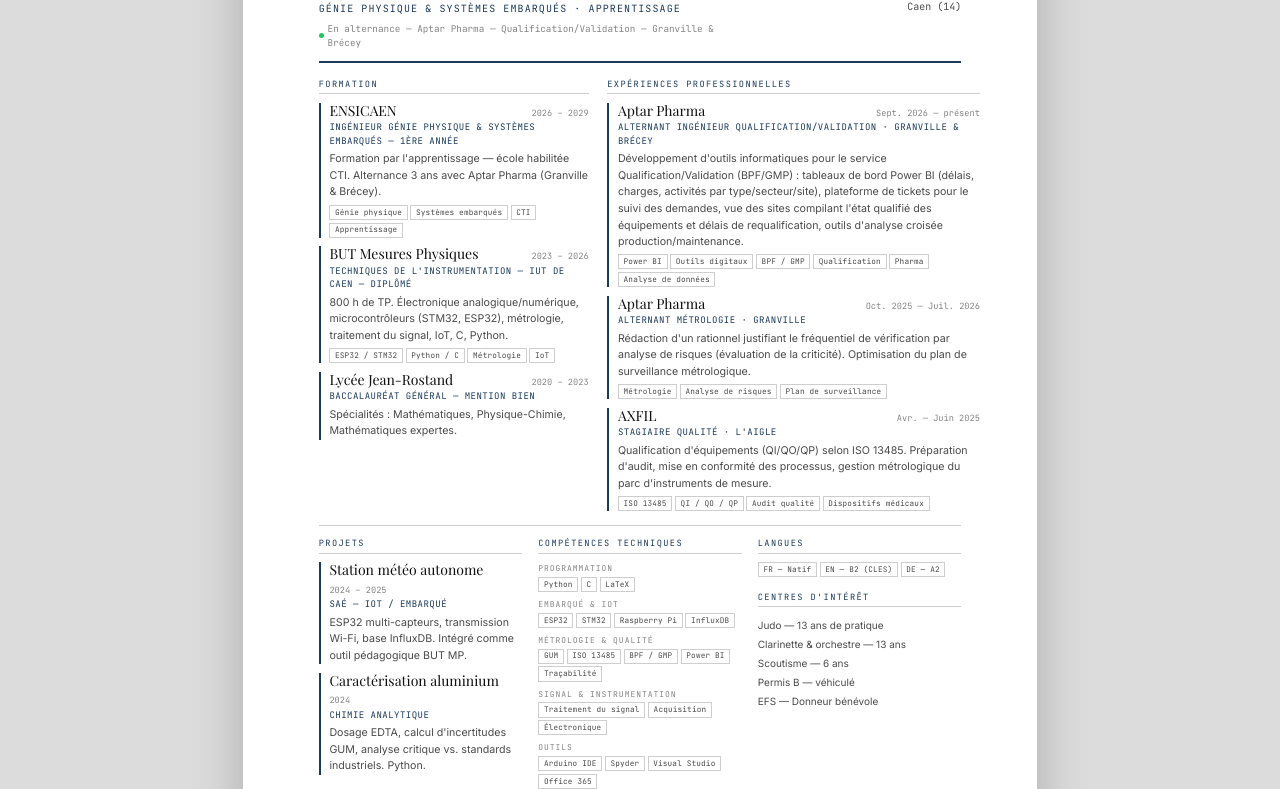
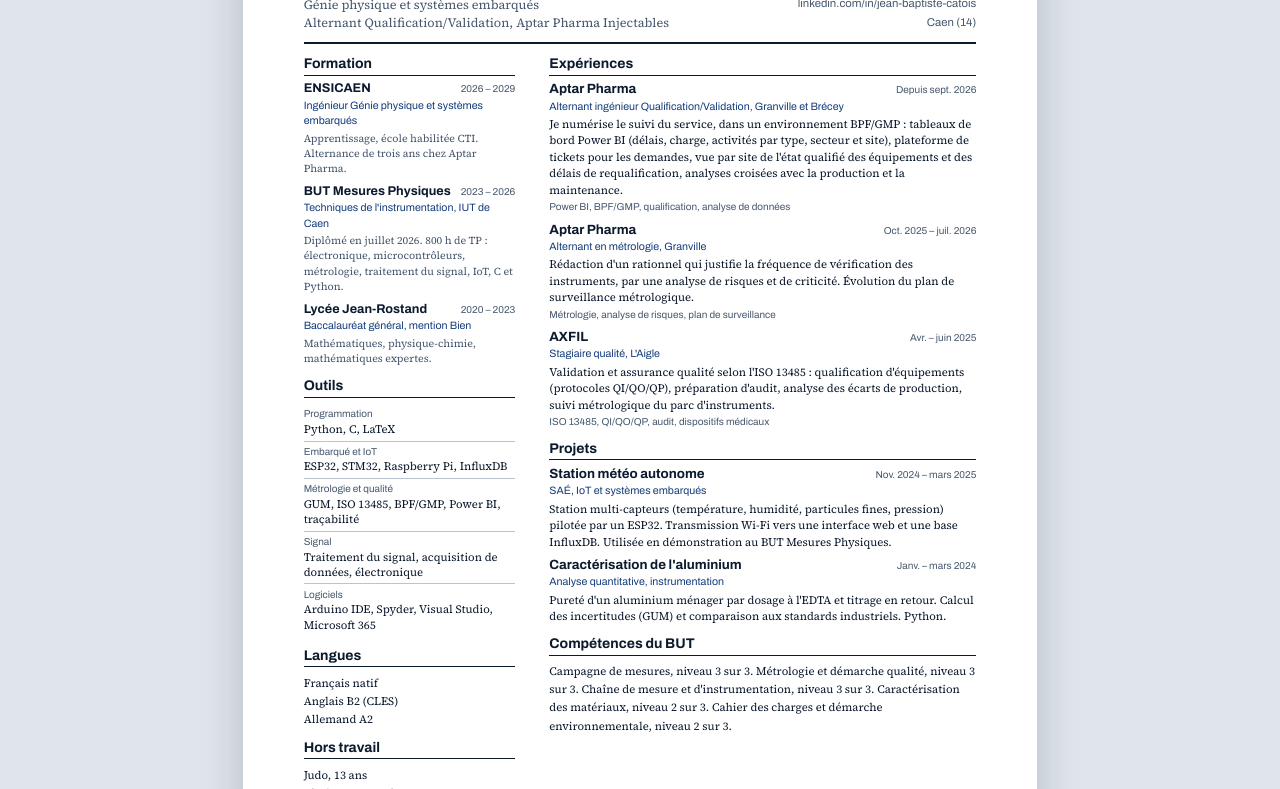
Before and after one commit to CasseCatoisco/portfolio, a plain HTML site: page cv/index.html in a window 1280 px wide. Shown: the part 160-949 px from the top of the page. Drawn offline with nearby package versions, Linux system fonts and the light colour scheme; a web font is replaced by a local one.

Commit message:
Bouton CV dans la barre du haut, CV (HTML et PDF) harmonisé avec le nouveau design
Co-Authored-By: Claude Sonnet 5.5 <noreply@anthropic.com>

```diff
--- a/cv/index.html
+++ b/cv/index.html
@@ -7,7 +7,7 @@
 
   <link rel="preconnect" href="https://fonts.googleapis.com">
   <link rel="preconnect" href="https://fonts.gstatic.com" crossorigin>
-  <link href="https://fonts.googleapis.com/css2?family=Inter:wght@300;400;500;600&family=JetBrains+Mono:wght@400;500&family=Playfair+Display:ital,wght@0,400;0,700;1,400;1,700&display=swap" rel="stylesheet">
+  <link href="https://fonts.googleapis.com/css2?family=Archivo:wdth,wght@62..125,400..800&family=Source+Serif+4:ital,opsz,wght@0,8..60,400..600;1,8..60,400&display=swap" rel="stylesheet">
 
   <style>
     *, *::before, *::after { box-sizing: border-box; margin: 0; padding: 0; }
@@ -17,16 +17,12 @@
     @page { size: A4; margin: 0; }
 
     :root {
-      --ink:    #0F0F0F;
-      --navy:   #1B3A5C;
-      --muted:  #4A4A4A;
-      --light:  #848484;
-      --border: #CECECE;
-      --bg:     #FFFFFF;
-
-      --f-head: 'Playfair Display', Georgia, serif;
-      --f-body: 'Inter', system-ui, sans-serif;
-      --f-mono: 'JetBrains Mono', monospace;
+      --ink:   #0c1a2e;
+      --muted: #46586e;
+      --rule:  #b9c4d0;
+      --blue:  #153d7c;
+      --f-head: 'Archivo', 'Arial Narrow', sans-serif;
+      --f-body: 'Source Serif 4', Georgia, serif;
     }
 
     html { font-size: 10pt; }
@@ -34,239 +30,128 @@
     body {
       font-family: var(--f-body);
       color: var(--ink);
-      background: var(--bg);
-      line-height: 1.5;
+      background: #fff;
+      line-height: 1.45;
       -webkit-print-color-adjust: exact;
       print-color-adjust: exact;
     }
 
-    /* ── Bouton impression (écran uniquement) ── */
+    h1, h2, h3 {
+      font-family: var(--f-head);
+      font-variation-settings: 'wdth' 85;
+      font-weight: 700;
+      line-height: 1.1;
+    }
+
+    /* ── Barre d'impression (écran seulement) ── */
     .print-bar {
       position: fixed;
-      top: 0;
-      left: 0;
-      right: 0;
-      background: var(--navy);
-      color: #fff;
+      inset: 0 0 auto 0;
+      z-index: 100;
       display: flex;
       align-items: center;
       justify-content: center;
-      gap: 1.5rem;
-      padding: 0.55rem 1.5rem;
-      z-index: 100;
-    }
-    .print-bar p {
-      font-family: var(--f-mono);
-      font-size: 7pt;
-      letter-spacing: 0.08em;
-      opacity: 0.7;
+      gap: 1.25rem;
+      padding: 0.55rem 1.25rem;
+      background: var(--ink);
+      color: #e7eef7;
+      font-family: var(--f-head);
+      font-size: 9pt;
     }
     .print-bar button {
-      font-family: var(--f-mono);
-      font-size: 7.5pt;
-      letter-spacing: 0.1em;
-      text-transform: uppercase;
-      background: #fff;
-      color: var(--navy);
-      border: none;
-      padding: 0.3rem 0.9rem;
+      font: inherit;
+      font-weight: 600;
+      background: #7db0ff;
+      color: var(--ink);
+      border: 0;
+      padding: 0.35rem 0.9rem;
       cursor: pointer;
-      font-weight: 500;
     }
     @media print { .print-bar { display: none; } }
 
-    /* ── Page ── */
-    .page {
-      max-width: 21cm;
-      margin: 0 auto;
-      padding: 1.5cm 2cm 1.3cm;
-    }
+    .page { max-width: 21cm; margin: 0 auto; padding: 1.3cm 1.6cm 1.1cm; }
 
-    /* ── HEADER ── */
+    /* ── En-tête ── */
     .cv-header {
       display: grid;
       grid-template-columns: 1fr auto;
-      align-items: start;
-      gap: 1rem;
-      padding-bottom: 0.85rem;
-      border-bottom: 2px solid var(--navy);
-      margin-bottom: 1.1rem;
+      gap: 1.2rem;
+      align-items: end;
+      padding-bottom: 0.7rem;
+      margin-bottom: 0.9rem;
+      border-bottom: 2px solid var(--ink);
     }
 
     .cv-name {
-      font-family: var(--f-head);
-      font-size: 30pt;
-      font-weight: 400;
-      line-height: 1.0;
+      font-size: 32pt;
+      font-weight: 800;
+      font-variation-settings: 'wdth' 70;
       letter-spacing: -0.01em;
-    }
-    .cv-name em { font-style: italic; }
-
-    .cv-title {
-      font-family: var(--f-mono);
-      font-size: 7.5pt;
-      color: var(--navy);
-      text-transform: uppercase;
-      letter-spacing: 0.11em;
-      margin-top: 0.45rem;
-      line-height: 1.75;
+      line-height: 0.95;
     }
 
-    .cv-status {
-      font-family: var(--f-mono);
-      font-size: 7pt;
-      color: var(--light);
-      margin-top: 0.3rem;
-      display: flex;
-      align-items: center;
-      gap: 0.4em;
-    }
-    .cv-status::before {
-      content: '';
-      display: inline-block;
-      width: 0.55em;
-      height: 0.55em;
-      border-radius: 50%;
-      background: #22C55E;
-      flex-shrink: 0;
-    }
+    .cv-title { margin-top: 0.4rem; font-size: 9.5pt; color: var(--muted); line-height: 1.45; }
 
     .cv-contacts {
       text-align: right;
-      padding-top: 0.25rem;
+      font-family: var(--f-head);
+      font-size: 8.5pt;
+      line-height: 1.7;
+      color: var(--muted);
     }
-    .cv-contact-item {
-      font-family: var(--f-mono);
+
+    /* ── Grille ── */
+    .cv-grid { display: grid; grid-template-columns: 5.6cm 1fr; column-gap: 0.9cm; }
+
+    .block { margin-bottom: 0.85rem; }
+
+    .block__title {
+      font-size: 10.5pt;
+      padding-bottom: 0.25rem;
+      margin-bottom: 0.5rem;
+      border-bottom: 1px solid var(--ink);
+    }
+
+    .entry { margin-bottom: 0.6rem; break-inside: avoid; }
+    .entry:last-child { margin-bottom: 0; }
+
+    .entry__top { display: flex; justify-content: space-between; align-items: baseline; gap: 0.6rem; }
+    .entry__org { font-size: 10pt; }
+
+    .entry__when {
+      font-family: var(--f-head);
       font-size: 7.5pt;
       color: var(--muted);
-      display: block;
-      line-height: 1.9;
+      white-space: nowrap;
+      font-variant-numeric: tabular-nums;
     }
 
-    /* ── Section label ── */
-    .section-label {
-      font-family: var(--f-mono);
-      font-size: 6.5pt;
-      text-transform: uppercase;
-      letter-spacing: 0.16em;
-      color: var(--navy);
-      border-bottom: 1px solid var(--border);
-      padding-bottom: 0.2rem;
-      margin-bottom: 0.65rem;
+    .entry__role { font-family: var(--f-head); font-size: 8pt; color: var(--blue); margin: 0.05rem 0 0.15rem; }
+    .entry p.entry__desc { font-size: 8.5pt; line-height: 1.45; color: var(--ink); }
+    .entry__tools { margin-top: 0.15rem; font-family: var(--f-head); font-size: 7.5pt; color: var(--muted); }
+
+    .side .entry__org { font-size: 9.5pt; }
+    .side .entry__desc { font-size: 8pt !important; color: var(--muted) !important; }
+
+    /* ── Libellé | valeur ── */
+    .defs__row { padding: 0.25rem 0; border-bottom: 1px solid var(--rule); font-size: 8.5pt; }
+    .defs__row:last-child { border-bottom: 0; }
+    .defs dt { font-family: var(--f-head); font-size: 7.5pt; color: var(--muted); }
+    .defs dd { margin: 0; line-height: 1.35; }
+
+    .plain { font-size: 8.5pt; line-height: 1.6; }
+
+    @media print {
+      html { font-size: 9.5pt; }
+      .page { padding: 1.2cm 1.6cm 1cm; }
     }
 
-    /* ── TWO-COLUMN ── */
-    .body-grid {
-      display: grid;
-      grid-template-columns: 42% 58%;
-      gap: 1.4rem;
-      margin-bottom: 1rem;
-    }
-
-    /* ── ENTRY ── */
-    .entry {
-      padding-left: 0.65rem;
-      border-left: 2px solid var(--navy);
-      margin-bottom: 0.65rem;
-      break-inside: avoid;
-    }
-    .entry:last-child { margin-bottom: 0; }
-
-    .entry-header {
-      display: flex;
-      justify-content: space-between;
-      align-items: baseline;
-      gap: 0.4rem;
-      flex-wrap: wrap;
-    }
-
-    .entry-org {
-      font-family: var(--f-head);
-      font-size: 10.5pt;
-      font-weight: 400;
-      line-height: 1.15;
-    }
-
-    .entry-date {
-      font-family: var(--f-mono);
-      font-size: 6.5pt;
-      color: var(--light);
-      white-space: nowrap;
-    }
-
-    .entry-role {
-      font-family: var(--f-mono);
-      font-size: 6.8pt;
-      color: var(--navy);
-      text-transform: uppercase;
-      letter-spacing: 0.05em;
-      margin: 0.1rem 0 0.22rem;
-    }
-
-    .entry-desc {
-      font-size: 8pt;
-      color: var(--muted);
-      line-height: 1.55;
-      margin-bottom: 0.28rem;
-    }
-
-    /* ── Tags ── */
-    .tags {
-      display: flex;
-      flex-wrap: wrap;
-      gap: 0.2rem;
-    }
-    .tag {
-      font-family: var(--f-mono);
-      font-size: 5.8pt;
-      color: var(--muted);
-      border: 1px solid var(--border);
-      padding: 0.06rem 0.35rem;
-      letter-spacing: 0.02em;
-    }
-
-    /* ── BOTTOM THREE-COLUMN ── */
-    .bottom-grid {
-      display: grid;
-      grid-template-columns: 1fr 1fr 1fr;
-      gap: 1.2rem;
-      border-top: 1px solid var(--border);
-      padding-top: 0.85rem;
-    }
-
-    /* ── Skill groups ── */
-    .skill-group { margin-bottom: 0.45rem; }
-    .skill-group:last-child { margin-bottom: 0; }
-
-    .skill-lbl {
-      font-family: var(--f-mono);
-      font-size: 6pt;
-      text-transform: uppercase;
-      letter-spacing: 0.12em;
-      color: var(--light);
-      margin-bottom: 0.2rem;
-    }
-
-    .interest-list {
-      font-size: 7.5pt;
-      color: var(--muted);
-      line-height: 1.9;
-    }
-
-    /* ── Print ── */
-    @media print {
-      html { font-size: 9pt; }
-      .page { padding: 1.5cm 2cm 1.3cm; }
-    }
-
-    /* ── Screen preview ── */
     @media screen {
-      body { background: #DCDCDC; }
+      body { background: #dfe5eb; }
       .page {
-        background: white;
-        box-shadow: 0 6px 48px rgba(0,0,0,0.22);
-        margin: 1cm auto;
-        margin-top: 3rem;
+        background: #fff;
+        box-shadow: 0 4px 40px rgba(12, 26, 46, 0.2);
+        margin: 3.2rem auto 1cm;
         min-height: 29.7cm;
       }
     }
@@ -275,215 +160,135 @@
 <body>
 
   <div class="print-bar">
-    <p>Fichier · → · Imprimer · → · Enregistrer en PDF · (format A4, marges par défaut, sans en-têtes/pieds de page)</p>
+    <span>Pour enregistrer en PDF : Imprimer, format A4, sans en-têtes ni pieds de page.</span>
     <button onclick="window.print()">Imprimer / PDF</button>
   </div>
 
   <div class="page">
 
-    <!-- ── HEADER ── -->
     <header class="cv-header">
       <div>
-        <h1 class="cv-name">Jean-Baptiste <em>Catois</em></h1>
+        <h1 class="cv-name">Jean-Baptiste Catois</h1>
         <p class="cv-title">
-          Ingénieur ENSICAEN · 1ère année<br>
-          Génie Physique &amp; Systèmes Embarqués · Apprentissage
+          Ingénieur apprenti ENSICAEN, 1ère année<br>
+          Génie physique et systèmes embarqués<br>
+          Alternant Qualification/Validation, Aptar Pharma Injectables
         </p>
-        <p class="cv-status">En alternance — Aptar Pharma — Qualification/Validation — Granville &amp; Brécey</p>
       </div>
       <div class="cv-contacts">
-        <span class="cv-contact-item">jbcatois@outlook.fr</span>
-        <span class="cv-contact-item">07 83 95 86 03</span>
-        <span class="cv-contact-item">linkedin.com/in/jean-baptiste-catois</span>
-        <span class="cv-contact-item">Caen (14)</span>
+        jbcatois@outlook.fr<br>
+        07 83 95 86 03<br>
+        linkedin.com/in/jean-baptiste-catois<br>
+        Caen (14)
       </div>
     </header>
 
-    <!-- ── FORMATION + EXPÉRIENCES ── -->
-    <div class="body-grid">
+    <div class="cv-grid">
 
-      <!-- FORMATION -->
-      <section>
-        <p class="section-label">Formation</p>
+      <!-- Colonne gauche -->
+      <div class="side">
+
+        <section class="block">
+          <h2 class="block__title">Formation</h2>
 
           <div class="entry">
-          <div class="entry-header">
-            <h3 class="entry-org">ENSICAEN</h3>
-            <span class="entry-date">2026 – 2029</span>
-          </div>
-          <p class="entry-role">Ingénieur Génie Physique &amp; Systèmes Embarqués — 1ère année</p>
-          <p class="entry-desc">Formation par l'apprentissage — école habilitée CTI. Alternance 3 ans avec Aptar Pharma (Granville &amp; Brécey).</p>
-          <div class="tags">
-            <span class="tag">Génie physique</span>
-            <span class="tag">Systèmes embarqués</span>
-            <span class="tag">CTI</span>
-            <span class="tag">Apprentissage</span>
-          </div>
+            <div class="entry__top"><h3 class="entry__org">ENSICAEN</h3><span class="entry__when">2026 – 2029</span></div>
+            <p class="entry__role">Ingénieur Génie physique et systèmes embarqués</p>
+            <p class="entry__desc">Apprentissage, école habilitée CTI. Alternance de trois ans chez Aptar Pharma.</p>
           </div>
 
           <div class="entry">
-          <div class="entry-header">
-            <h3 class="entry-org">BUT Mesures Physiques</h3>
-            <span class="entry-date">2023 – 2026</span>
-          </div>
-          <p class="entry-role">Techniques de l'instrumentation — IUT de Caen — Diplômé</p>
-          <p class="entry-desc">800 h de TP. Électronique analogique/numérique, microcontrôleurs (STM32, ESP32), métrologie, traitement du signal, IoT, C, Python.</p>
-          <div class="tags">
-            <span class="tag">ESP32 / STM32</span>
-            <span class="tag">Python / C</span>
-            <span class="tag">Métrologie</span>
-            <span class="tag">IoT</span>
-          </div>
+            <div class="entry__top"><h3 class="entry__org">BUT Mesures Physiques</h3><span class="entry__when">2023 – 2026</span></div>
+            <p class="entry__role">Techniques de l'instrumentation, IUT de Caen</p>
+            <p class="entry__desc">Diplômé en juillet 2026. 800&nbsp;h de TP : électronique, microcontrôleurs, métrologie, traitement du signal, IoT, C et Python.</p>
           </div>
 
           <div class="entry">
-          <div class="entry-header">
-            <h3 class="entry-org">Lycée Jean-Rostand</h3>
-            <span class="entry-date">2020 – 2023</span>
-          </div>
-          <p class="entry-role">Baccalauréat Général — Mention Bien</p>
-          <p class="entry-desc">Spécialités : Mathématiques, Physique-Chimie, Mathématiques expertes.</p>
+            <div class="entry__top"><h3 class="entry__org">Lycée Jean-Rostand</h3><span class="entry__when">2020 – 2023</span></div>
+            <p class="entry__role">Baccalauréat général, mention Bien</p>
+            <p class="entry__desc">Mathématiques, physique-chimie, mathématiques expertes.</p>
           </div>
         </section>
 
-      <!-- EXPÉRIENCES -->
-      <section>
-        <p class="section-label">Expériences professionnelles</p>
+        <section class="block">
+          <h2 class="block__title">Outils</h2>
+          <dl class="defs">
+            <div class="defs__row"><dt>Programmation</dt><dd>Python, C, LaTeX</dd></div>
+            <div class="defs__row"><dt>Embarqué et IoT</dt><dd>ESP32, STM32, Raspberry Pi, InfluxDB</dd></div>
+            <div class="defs__row"><dt>Métrologie et qualité</dt><dd>GUM, ISO 13485, BPF/GMP, Power BI, traçabilité</dd></div>
+            <div class="defs__row"><dt>Signal</dt><dd>Traitement du signal, acquisition de données, électronique</dd></div>
+            <div class="defs__row"><dt>Logiciels</dt><dd>Arduino IDE, Spyder, Visual Studio, Microsoft 365</dd></div>
+          </dl>
+        </section>
+
+        <section class="block">
+          <h2 class="block__title">Langues</h2>
+          <p class="plain">Français natif<br>Anglais B2 (CLES)<br>Allemand A2</p>
+        </section>
+
+        <section class="block">
+          <h2 class="block__title">Hors travail</h2>
+          <p class="plain">Judo, 13 ans<br>Clarinette et orchestre, 13 ans<br>Scoutisme, 6 ans<br>Donneur bénévole à l'EFS<br>Permis B, véhiculé</p>
+        </section>
+
+      </div>
+
+      <!-- Colonne droite -->
+      <div>
+
+        <section class="block">
+          <h2 class="block__title">Expériences</h2>
 
           <div class="entry">
-          <div class="entry-header">
-            <h3 class="entry-org">Aptar Pharma</h3>
-            <span class="entry-date">Sept. 2026 — présent</span>
-          </div>
-          <p class="entry-role">Alternant ingénieur Qualification/Validation · Granville &amp; Brécey</p>
-          <p class="entry-desc">
-            Développement d'outils informatiques pour le service Qualification/Validation (BPF/GMP) : tableaux de bord Power BI (délais, charges, activités par type/secteur/site), plateforme de tickets pour le suivi des demandes, vue des sites compilant l'état qualifié des équipements et délais de requalification, outils d'analyse croisée production/maintenance.
-          </p>
-          <div class="tags">
-            <span class="tag">Power BI</span>
-            <span class="tag">Outils digitaux</span>
-            <span class="tag">BPF / GMP</span>
-            <span class="tag">Qualification</span>
-            <span class="tag">Pharma</span>
-            <span class="tag">Analyse de données</span>
-          </div>
+            <div class="entry__top"><h3 class="entry__org">Aptar Pharma</h3><span class="entry__when">Depuis sept. 2026</span></div>
+            <p class="entry__role">Alternant ingénieur Qualification/Validation, Granville et Brécey</p>
+            <p class="entry__desc">Je numérise le suivi du service, dans un environnement BPF/GMP : tableaux de bord Power BI (délais, charge, activités par type, secteur et site), plateforme de tickets pour les demandes, vue par site de l'état qualifié des équipements et des délais de requalification, analyses croisées avec la production et la maintenance.</p>
+            <p class="entry__tools">Power BI, BPF/GMP, qualification, analyse de données</p>
           </div>
 
           <div class="entry">
-          <div class="entry-header">
-            <h3 class="entry-org">Aptar Pharma</h3>
-            <span class="entry-date">Oct. 2025 — Juil. 2026</span>
-          </div>
-          <p class="entry-role">Alternant Métrologie · Granville</p>
-          <p class="entry-desc">
-            Rédaction d'un rationnel justifiant le fréquentiel de vérification par analyse de risques (évaluation de la criticité). Optimisation du plan de surveillance métrologique.
-          </p>
-          <div class="tags">
-            <span class="tag">Métrologie</span>
-            <span class="tag">Analyse de risques</span>
-            <span class="tag">Plan de surveillance</span>
-          </div>
+            <div class="entry__top"><h3 class="entry__org">Aptar Pharma</h3><span class="entry__when">Oct. 2025 – juil. 2026</span></div>
+            <p class="entry__role">Alternant en métrologie, Granville</p>
+            <p class="entry__desc">Rédaction d'un rationnel qui justifie la fréquence de vérification des instruments, par une analyse de risques et de criticité. Évolution du plan de surveillance métrologique.</p>
+            <p class="entry__tools">Métrologie, analyse de risques, plan de surveillance</p>
           </div>
 
           <div class="entry">
-          <div class="entry-header">
-            <h3 class="entry-org">AXFIL</h3>
-            <span class="entry-date">Avr. — Juin 2025</span>
+            <div class="entry__top"><h3 class="entry__org">AXFIL</h3><span class="entry__when">Avr. – juin 2025</span></div>
+            <p class="entry__role">Stagiaire qualité, L'Aigle</p>
+            <p class="entry__desc">Validation et assurance qualité selon l'ISO&nbsp;13485 : qualification d'équipements (protocoles QI/QO/QP), préparation d'audit, analyse des écarts de production, suivi métrologique du parc d'instruments.</p>
+            <p class="entry__tools">ISO 13485, QI/QO/QP, audit, dispositifs médicaux</p>
           </div>
-          <p class="entry-role">Stagiaire Qualité · L'Aigle</p>
-          <p class="entry-desc">
-            Qualification d'équipements (QI/QO/QP) selon ISO 13485. Préparation d'audit, mise en conformité des processus, gestion métrologique du parc d'instruments de mesure.
-          </p>
-          <div class="tags">
-            <span class="tag">ISO 13485</span>
-            <span class="tag">QI / QO / QP</span>
-            <span class="tag">Audit qualité</span>
-            <span class="tag">Dispositifs médicaux</span>
-          </div>
-        </div>
+        </section>
 
-      </section>
-    </div>
-
-    <!-- ── PROJETS + COMPÉTENCES + LANGUES ── -->
-    <div class="bottom-grid">
-
-      <!-- PROJETS -->
-      <section>
-        <p class="section-label">Projets</p>
+        <section class="block">
+          <h2 class="block__title">Projets</h2>
 
           <div class="entry">
-          <div class="entry-header">
-            <h3 class="entry-org">Station météo autonome</h3>
-            <span class="entry-date">2024 – 2025</span>
-          </div>
-          <p class="entry-role">SAÉ — IoT / Embarqué</p>
-          <p class="entry-desc">ESP32 multi-capteurs, transmission Wi-Fi, base InfluxDB. Intégré comme outil pédagogique BUT MP.</p>
+            <div class="entry__top"><h3 class="entry__org">Station météo autonome</h3><span class="entry__when">Nov. 2024 – mars 2025</span></div>
+            <p class="entry__role">SAÉ, IoT et systèmes embarqués</p>
+            <p class="entry__desc">Station multi-capteurs (température, humidité, particules fines, pression) pilotée par un ESP32. Transmission Wi-Fi vers une interface web et une base InfluxDB. Utilisée en démonstration au BUT Mesures Physiques.</p>
           </div>
 
           <div class="entry">
-          <div class="entry-header">
-            <h3 class="entry-org">Caractérisation aluminium</h3>
-            <span class="entry-date">2024</span>
-          </div>
-          <p class="entry-role">Chimie analytique</p>
-          <p class="entry-desc">Dosage EDTA, calcul d'incertitudes GUM, analyse critique vs. standards industriels. Python.</p>
+            <div class="entry__top"><h3 class="entry__org">Caractérisation de l'aluminium</h3><span class="entry__when">Janv. – mars 2024</span></div>
+            <p class="entry__role">Analyse quantitative, instrumentation</p>
+            <p class="entry__desc">Pureté d'un aluminium ménager par dosage à l'EDTA et titrage en retour. Calcul des incertitudes (GUM) et comparaison aux standards industriels. Python.</p>
           </div>
         </section>
 
-      <!-- COMPÉTENCES -->
-      <section>
-        <p class="section-label">Compétences techniques</p>
-
-        <div class="skill-group">
-          <p class="skill-lbl">Programmation</p>
-          <div class="tags"><span class="tag">Python</span><span class="tag">C</span><span class="tag">LaTeX</span></div>
-        </div>
-
-        <div class="skill-group">
-          <p class="skill-lbl">Embarqué &amp; IoT</p>
-          <div class="tags"><span class="tag">ESP32</span><span class="tag">STM32</span><span class="tag">Raspberry Pi</span><span class="tag">InfluxDB</span></div>
-        </div>
-
-        <div class="skill-group">
-          <p class="skill-lbl">Métrologie &amp; Qualité</p>
-          <div class="tags"><span class="tag">GUM</span><span class="tag">ISO 13485</span><span class="tag">BPF / GMP</span><span class="tag">Power BI</span><span class="tag">Traçabilité</span></div>
-        </div>
-
-        <div class="skill-group">
-          <p class="skill-lbl">Signal &amp; Instrumentation</p>
-          <div class="tags"><span class="tag">Traitement du signal</span><span class="tag">Acquisition</span><span class="tag">Électronique</span></div>
-        </div>
-
-        <div class="skill-group">
-          <p class="skill-lbl">Outils</p>
-          <div class="tags"><span class="tag">Arduino IDE</span><span class="tag">Spyder</span><span class="tag">Visual Studio</span><span class="tag">Office 365</span></div>
-        </div>
+        <section class="block">
+          <h2 class="block__title">Compétences du BUT</h2>
+          <p class="plain" style="font-size:8.5pt">
+            Campagne de mesures, niveau 3 sur 3.
+            Métrologie et démarche qualité, niveau 3 sur 3.
+            Chaîne de mesure et d'instrumentation, niveau 3 sur 3.
+            Caractérisation des matériaux, niveau 2 sur 3.
+            Cahier des charges et démarche environnementale, niveau 2 sur 3.
+          </p>
         </section>
 
-      <!-- LANGUES + INTÉRÊTS -->
-      <section>
-        <p class="section-label">Langues</p>
-        <div class="skill-group">
-          <div class="tags">
-            <span class="tag">FR — Natif</span>
-            <span class="tag">EN — B2 (CLES)</span>
-            <span class="tag">DE — A2</span>
       </div>
-        </div>
-
-        <div style="height: 0.55rem"></div>
-
-        <p class="section-label">Centres d'intérêt</p>
-        <ul class="interest-list">
-          <li>Judo — 13 ans de pratique</li>
-          <li>Clarinette &amp; orchestre — 13 ans</li>
-          <li>Scoutisme — 6 ans</li>
-          <li>Permis B — véhiculé</li>
-          <li>EFS — Donneur bénévole</li>
-        </ul>
-      </section>
-
     </div>
 
   </div>
```
Also changed, not shown: css/layout.css (+11 -0 lines), index.html (+1 -0 lines), 1 other file. Lines whose indentation alone changed are shown as unchanged.
